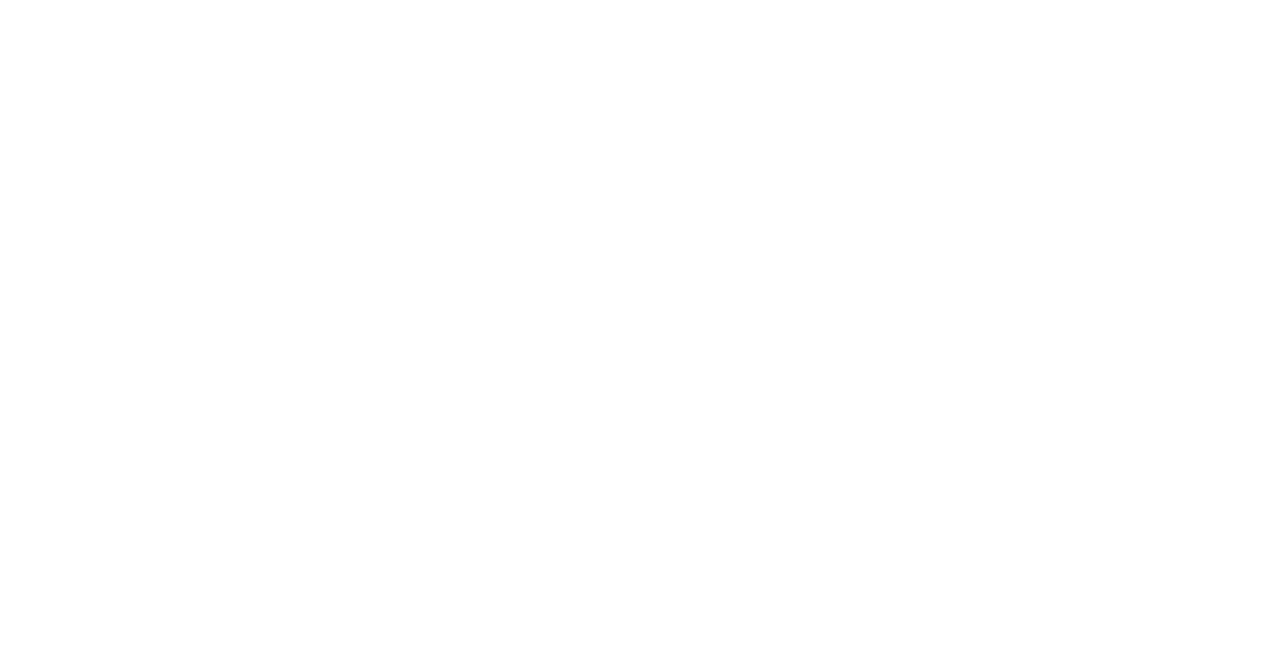
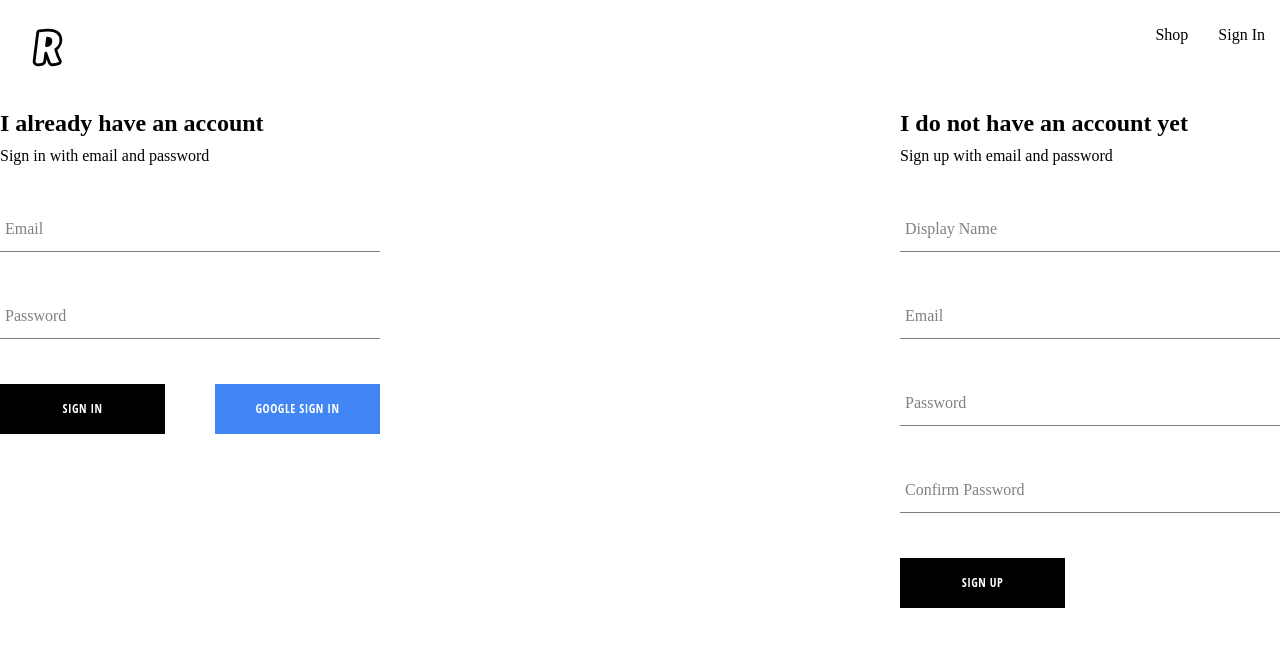
Before and after one commit to cmihaescu/clothing-shop, a React (Create React App) app: page /authentication in a window 1280 px wide. Before the commit this address had no page. Shown: the top 646 px of the page. Built offline with nearby package versions, Linux system fonts and the light colour scheme.

Commit message:
added sign in with email&psw functionality

```diff
--- a/src/App.js
+++ b/src/App.js
@@ -2,7 +2,7 @@ import Home from "./routes/home/home.component";
 import Navigation from "./routes/navigation/navigation.component";
 import Shop from "./routes/shop/shop.component";
 import { Route, Routes } from "react-router-dom";
-import SignIn from "./routes/sign-in/sign-in.component";
+import Authentication from "./routes/authentication/authentication.component.jsx";
 
 const App = () => {
 
@@ -11,7 +11,7 @@ const App = () => {
       <Route path="/" element={<Navigation />}>
         <Route index element={<Home />}></Route>
         <Route path="shop" element={<Shop />}></Route>
-        <Route path="sign-in" element={<SignIn />}></Route>
+        <Route path="authentication" element={<Authentication />}></Route>
       </Route>
     </Routes>
   )
--- a/src/components/button/button.styles.scss
+++ b/src/components/button/button.styles.scss
@@ -5,7 +5,7 @@
     letter-spacing: 0.5px;
     line-height: 50px;
     padding: 0 35px 0 35px;
-    font-size: 15px;
+    font-size: 12px;
     background-color: black;
     color: white;
     text-transform: uppercase;
@@ -15,6 +15,7 @@
     cursor: pointer;
     display: flex;
     justify-content: center;
+
 
     &:hover {
       background-color: white;
--- a/src/components/sign-in-form/sign-in-form.component.jsx
+++ b/src/components/sign-in-form/sign-in-form.component.jsx
@@ -1,10 +1,51 @@
 import Button from "../button/button.component"
 import FormInput from "../form-input/form-input.component"
+import { signInWithGooglePopup, createUserDocumentFromAuth, signInWithEmailAndPasswordMethod } from "../../utils/firebase.utils"
+import './sign-in-form.styles.scss'
+import { useState } from "react"
+
+const initialFormField = {
+    email: '',
+    password: '',
+}
 
 const SignInForm = () => {
+    const [formFields, setFormFields] = useState(initialFormField)
+    const { email, password } = formFields
 
-    const handleSubmit = () => {}
-    const handleChange = () => {}
+    const resetFormFields = () => setFormFields(initialFormField)
+
+    const handleSubmit = async (event) => {
+        event.preventDefault();
+
+        try {
+            const userCredential = await signInWithEmailAndPasswordMethod(email, password);
+            console.log("user successfully logged in", userCredential.user)
+            resetFormFields()
+        } catch (error) {
+            switch(error.code) {
+                case "auth/wrong password":
+                alert("incorrect password for email")
+                break
+                case "auth/user-not-found":
+                alert("no user assocatied with this email")
+                break
+                default:
+                alert(error.code)
+            }
+        }
+    }
+
+    const handleChange = (event) => {
+        const { name, value } = event.target
+        setFormFields({ ...formFields, [name]: value })
+    }
+
+    const signInWithGoogle = async () => {
+        const { user } = await signInWithGooglePopup();
+        console.log("user google login", user)
+        const userDocRef = await createUserDocumentFromAuth(user);
+    }
 
     return (
         <div className="sign-up-container">
@@ -17,10 +58,22 @@ const SignInForm = () => {
                     required
                     onChange={handleChange}
                     name='email'
-                    value={'email@gmail.com'}
+                    value={email}
                 >
                 </FormInput>
-                <Button >Sign In</Button>
+                <FormInput
+                    label='Password'
+                    type='password'
+                    required
+                    onChange={handleChange}
+                    name='password'
+                    value={password}
+                >
+                </FormInput>
+                <div className="sign-in-form-button-container">
+                    <Button type="submit" >Sign In</Button>
+                    <Button type="button" buttonType={'google'} onClick={signInWithGoogle}>Google Sign In</Button>
+                </div>
             </form>
 
         </div>
--- /dev/null
+++ b/src/components/sign-in-form/sign-in-form.styles.scss
@@ -0,0 +1,4 @@
+.sign-in-form-button-container{
+    display: flex;
+    justify-content: space-between;
+}
--- a/src/components/sign-up-form/sign-up-form.component.jsx
+++ b/src/components/sign-up-form/sign-up-form.component.jsx
@@ -41,7 +41,7 @@ const SignUpForm = () => {
 
     return (
         <div className="sign-up-container">
-            <h2>Don't have an account yet </h2>
+            <h2>I do not have an account yet </h2>
             <span> Sign up with email and password</span>
             <form onSubmit={handleSubmit}>
                 <FormInput
--- /dev/null
+++ b/src/routes/authentication/authentication.component.jsx
@@ -0,0 +1,17 @@
+
+import SignUpForm from "../../components/sign-up-form/sign-up-form.component";
+import SignInForm from "../../components/sign-in-form/sign-in-form.component";
+import '../../components/button/button.styles.scss'
+import './authentication.styles.scss'
+
+const Authentication = () => {
+
+    return(
+        <div className="authentication-container">
+            <SignInForm />
+            <SignUpForm />
+        </div>
+    )
+}
+
+export default Authentication
--- /dev/null
+++ b/src/routes/authentication/authentication.styles.scss
@@ -0,0 +1,6 @@
+.authentication-container{
+    display: flex;
+    flex-direction: row;
+    justify-content: space-between;
+    margin: 30px auto;
+}
--- a/src/routes/navigation/navigation.component.jsx
+++ b/src/routes/navigation/navigation.component.jsx
@@ -14,7 +14,7 @@ const Navigation = () => {
                     <Link className='nav-link' to='shop'>
                         Shop
                     </Link>
-                    <Link className='nav-link' to='sign-in'>
+                    <Link className='nav-link' to='authentication'>
                         Sign In
                     </Link>
                 </div>
--- a/src/routes/sign-in/sign-in.component.jsx
+++ /dev/null
@@ -1,25 +0,0 @@
-
-import SignUpForm from "../../components/sign-up-form/sign-up-form.component";
-import { signInWithGooglePopup, createUserDocumentFromAuth } from "../../utils/firebase.utils"
-import Button from "../../components/button/button.component";
-import '../../components/button/button.styles.scss'
-import SignInForm from "../../components/sign-in-form/sign-in-form.component";
-
-const SignIn = () => {
-
-    const logGoogleUserPopup = async () => {
-        const {user} = await signInWithGooglePopup();
-        console.log("user google login", user)
-        const userDocRef = await createUserDocumentFromAuth(user);
-    }
-
-    return(
-        <div>
-            <SignInForm></SignInForm>
-            <Button buttonType={'google'} onClick={logGoogleUserPopup}>Sign in with Google Popup</Button>
-            <SignUpForm />
-        </div>
-    )
-}
-
-export default SignIn
--- a/src/utils/firebase.utils.js
+++ b/src/utils/firebase.utils.js
@@ -3,7 +3,8 @@ import {
     getAuth,
     signInWithPopup,
     GoogleAuthProvider,
-    createUserWithEmailAndPassword
+    createUserWithEmailAndPassword,
+    signInWithEmailAndPassword
 } from 'firebase/auth'
 import {
     getFirestore,
@@ -25,20 +26,19 @@ const firebaseApp = initializeApp(firebaseConfig);
 const googleProvider = new GoogleAuthProvider();
 
 googleProvider.setCustomParameters({
-    prompt:"select_account"
+    prompt: "select_account"
 });
 
 export const auth = getAuth();
 export const signInWithGooglePopup = () => signInWithPopup(auth, googleProvider);
-
 export const db = getFirestore();
 
 export const createUserDocumentFromAuth = async (userAuth, additionalInformation = {}) => {
     const userDocRef = doc(db, 'users', userAuth.uid);
     const userSnapshot = await getDoc(userDocRef);
 
-    if(!userSnapshot.exists()) {
-        const {displayName, email} = userAuth;
+    if (!userSnapshot.exists()) {
+        const { displayName, email } = userAuth;
         const createdAt = new Date();
 
         try {
@@ -48,15 +48,19 @@ export const createUserDocumentFromAuth = async (userAuth, additionalInformation
                 createdAt,
                 ...additionalInformation
             })
-        } catch (error){
+        } catch (error) {
             console.log('error creating the user', error.message)
         }
 
     }
-     else {return userDocRef};
+    else { return userDocRef };
 }
 
 export const createAuthUserWithEmailAndPassword = async (email, password) => {
-        if(!email || !password) return;
+    if (!email || !password) return;
     return await createUserWithEmailAndPassword(auth, email, password)
 }
+export const signInWithEmailAndPasswordMethod = async (email, password) => {
+    if (!email || !password) return;
+    return await signInWithEmailAndPassword(auth, email, password)
+}
```
Also changed, not shown: src/routes/sign-in/sign-in.styles.scss (deleted). Lines whose indentation alone changed are shown as unchanged.
